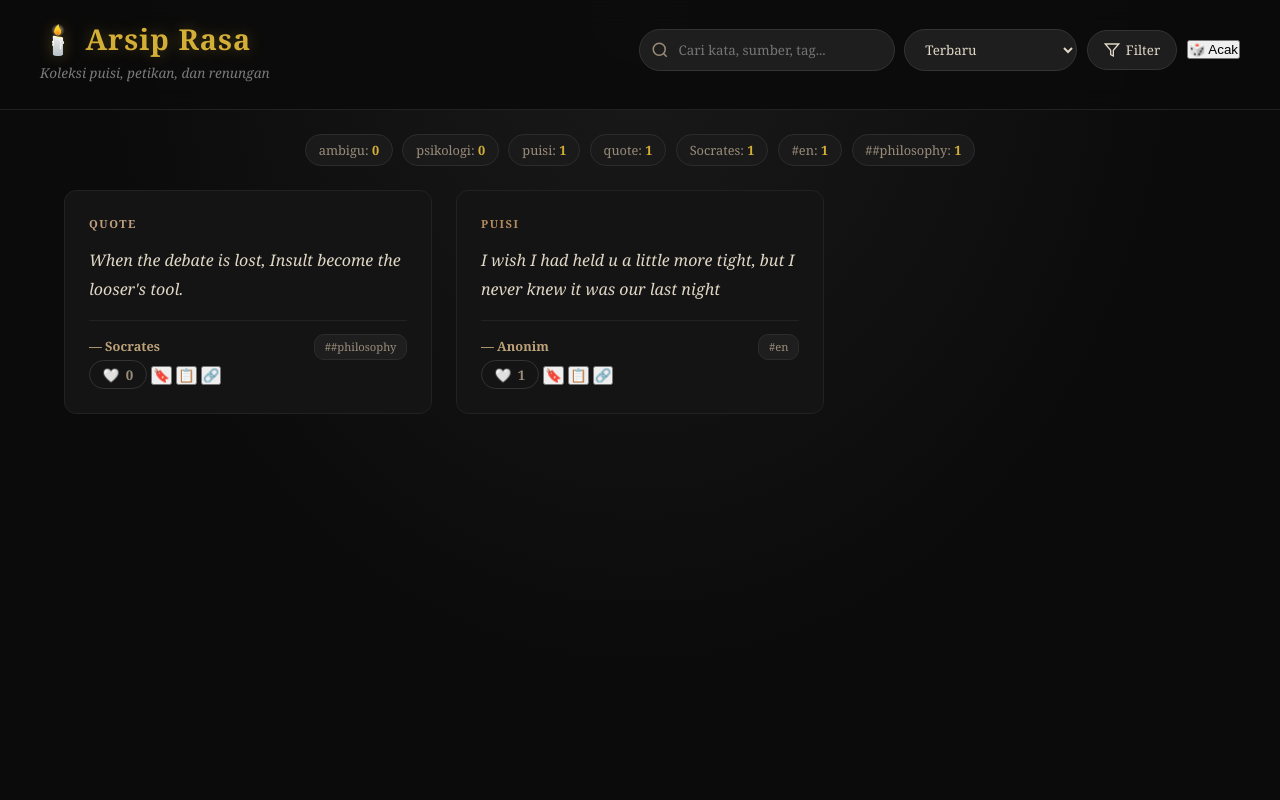
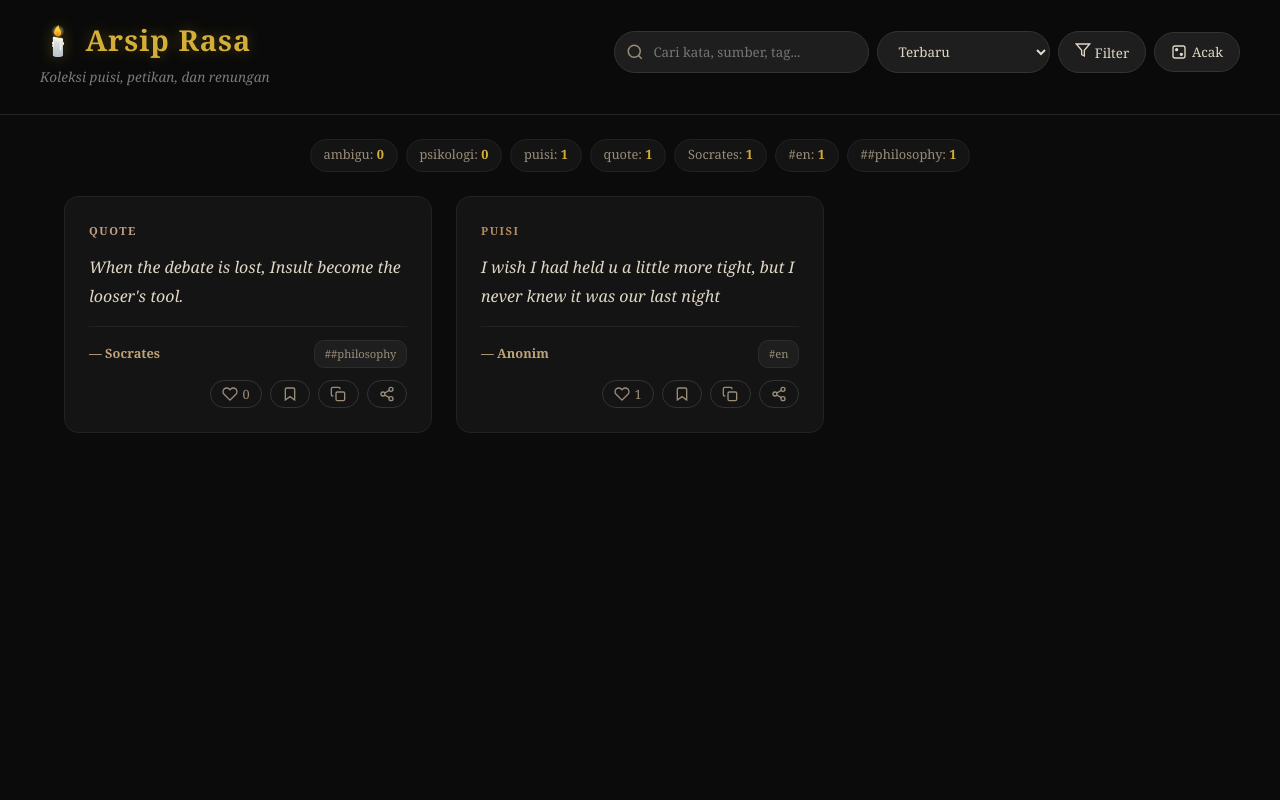
Before and after one commit to R00TSmiL3/MYCORE, a Flask app: page / in a window 1280 px wide. Run offline with Flask 3, Linux system fonts and the light colour scheme; data comes from the database, SQL or seed files in the repository; both versions use the stored data as it was after the commit; some libraries are stand-ins or nearby versions.

Commit message:
update UI/UX

```diff
--- a/static/css/style.css
+++ b/static/css/style.css
@@ -1,82 +1,576 @@
-*, *::before, *::after { box-sizing: border-box; margin: 0; padding: 0; }
+/* ==================== Variabel Tema ==================== */
+:root {
+  --bg: #0b0b0b;
+  --surface: #141414;
+  --surface2: #1e1e1e;
+  --text: #e0d7c6;
+  --text-muted: #9a8c7a;
+  --gold: #d4af37;
+  --gold-hover: #e0c35e;
+  --danger: #c0392b;
+  --success: #2ecc71;
+  --radius: 14px;
+  --transition: 0.25s ease;
+}
+
+/* ==================== Reset & Base ==================== */
+*,
+*::before,
+*::after {
+  box-sizing: border-box;
+  margin: 0;
+  padding: 0;
+}
+
 body {
-    background: #0b0b0b; color: #e0d7c6;
-    font-family: 'Georgia', 'Times New Roman', serif;
-    background-image: radial-gradient(ellipse at 50% 0%, #1a1a1a 0%, #0b0b0b 60%);
-    min-height: 100vh; line-height: 1.6;
+  font-family: 'Georgia', 'Times New Roman', serif;
+  background: var(--bg);
+  color: var(--text);
+  min-height: 100vh;
+  line-height: 1.7;
 }
+
+/* ==================== Sticky Header ==================== */
 .sticky-header {
-    position: sticky; top: 0; z-index: 100;
-    background: rgba(11,11,11,0.92); backdrop-filter: blur(12px);
-    border-bottom: 1px solid #222; padding: 1rem 1.5rem;
+  position: sticky;
+  top: 0;
+  z-index: 90;
+  background: rgba(11, 11, 11, 0.9);
+  backdrop-filter: blur(10px);
+  border-bottom: 1px solid #222;
+  padding: 1rem 1.5rem;
 }
+
 .header-inner {
-    max-width: 1200px; margin: 0 auto;
-    display: flex; justify-content: space-between; align-items: center; flex-wrap: wrap; gap: 1rem;
+  max-width: 1200px;
+  margin: 0 auto;
+  display: flex;
+  justify-content: space-between;
+  align-items: center;
+  flex-wrap: wrap;
+  gap: 1rem;
 }
-.logo-area h1 { font-size: 1.8rem; color: #d4af37; letter-spacing: 1px; text-shadow: 0 0 15px rgba(212,175,55,0.3); }
-.subtitle { color: #7a7a7a; font-style: italic; font-size: 0.85rem; }
-.search-area { display: flex; gap: 0.6rem; align-items: center; flex-wrap: wrap; }
-.search-wrapper { position: relative; flex: 1; min-width: 220px; }
-.search-icon { position: absolute; left: 12px; top: 50%; transform: translateY(-50%); pointer-events: none; }
+
+.logo-area h1 {
+  font-size: 1.8rem;
+  color: var(--gold);
+  letter-spacing: 1px;
+  text-shadow: 0 0 15px rgba(212, 175, 55, 0.3);
+}
+
+.subtitle {
+  color: #7a7a7a;
+  font-style: italic;
+  font-size: 0.85rem;
+}
+
+.search-area {
+  display: flex;
+  gap: 0.5rem;
+  align-items: center;
+  flex-wrap: wrap;
+}
+
+.search-wrapper {
+  position: relative;
+  flex: 1;
+  min-width: 200px;
+}
+
+.search-icon {
+  position: absolute;
+  left: 12px;
+  top: 50%;
+  transform: translateY(-50%);
+  pointer-events: none;
+}
+
 #searchInput {
-    width: 100%; padding: 0.7rem 1rem 0.7rem 2.4rem;
-    background: #1e1e1e; border: 1px solid #333; border-radius: 25px;
-    color: #e0d7c6; font-family: inherit; outline: none; transition: border 0.3s;
+  width: 100%;
+  padding: 0.7rem 1rem 0.7rem 2.4rem;
+  background: var(--surface2);
+  border: 1px solid #333;
+  border-radius: 25px;
+  color: var(--text);
+  font-family: inherit;
+  outline: none;
+  transition: border var(--transition);
 }
-#searchInput:focus { border-color: #d4af37; }
-.sort-select, .btn-filter {
-    padding: 0.6rem 1rem; background: #1e1e1e; border: 1px solid #333;
-    border-radius: 25px; color: #e0d7c6; font-family: inherit; cursor: pointer; transition: all 0.3s;
+
+#searchInput:focus {
+  border-color: var(--gold);
 }
-.sort-select:hover, .btn-filter:hover { border-color: #d4af37; }
-.btn-filter { display: flex; align-items: center; gap: 6px; }
-.filter-panel { max-width: 1200px; margin: 0.8rem auto 0; padding: 0.8rem 0; display: none; gap: 1rem; flex-wrap: wrap; border-top: 1px dashed #222; animation: slideDown 0.3s ease; }
-.filter-panel.visible { display: flex; }
-.filter-group { flex: 1; min-width: 160px; }
-.filter-group label { display: block; font-size: 0.8rem; color: #9a8c7a; margin-bottom: 4px; }
-.filter-group input, .filter-group select { width: 100%; padding: 0.5rem 0.8rem; background: #1e1e1e; border: 1px solid #333; border-radius: 6px; color: #e0d7c6; font-family: inherit; outline: none; }
-.filter-group input:focus, .filter-group select:focus { border-color: #d4af37; }
-.active-filters { max-width: 1200px; margin: 0.6rem auto 0; display: flex; gap: 0.5rem; flex-wrap: wrap; min-height: 0; }
-.chip { background: #2a2a2a; border: 1px solid #444; border-radius: 20px; padding: 0.3rem 0.8rem; font-size: 0.8rem; display: flex; align-items: center; gap: 6px; color: #d4af37; animation: fadeIn 0.2s ease; }
-.chip button { background: none; border: none; color: #aaa; cursor: pointer; font-size: 1rem; line-height: 1; padding: 0; transition: color 0.2s; }
-.chip button:hover { color: #e74c3c; }
-.stats-bar { display: flex; flex-wrap: wrap; gap: 0.6rem; margin: 1.5rem 0; justify-content: center; }
-.stat-badge { background: #1a1a1a; border: 1px solid #2c2c2c; border-radius: 20px; padding: 0.3rem 0.8rem; font-size: 0.8rem; cursor: pointer; transition: all 0.2s; color: #9a8c7a; }
-.stat-badge:hover { border-color: #d4af37; color: #d4af37; }
-.stat-badge strong { color: #d4af37; }
-.container { max-width: 1200px; margin: 0 auto; padding: 0 1.5rem 3rem; }
-.grid { display: grid; grid-template-columns: repeat(auto-fill, minmax(280px, 1fr)); gap: 1.5rem; }
-.card { background: #141414; border: 1px solid #222; padding: 1.5rem; border-radius: 12px; transition: all 0.3s ease; animation: fadeUp 0.4s ease-out; display: flex; flex-direction: column; }
-.card:hover { transform: translateY(-6px); box-shadow: 0 12px 30px rgba(0,0,0,0.7); border-color: #d4af37; }
-.type-badge { font-size: 0.7rem; text-transform: uppercase; letter-spacing: 1.5px; margin-bottom: 0.8rem; font-weight: bold; align-self: flex-start; }
-.type-puisi { color: #b28b5e; } .type-quote { color: #c0a080; } .type-psikologi { color: #a67f5a; }
-.content { font-style: italic; line-height: 1.8; flex-grow: 1; margin-bottom: 1rem; white-space: pre-wrap; word-wrap: break-word; font-size: 1rem; }
-.card-footer { display: flex; justify-content: space-between; align-items: center; margin-top: auto; font-size: 0.8rem; color: #7a7a7a; border-top: 1px solid #222; padding-top: 0.8rem; }
-.source { font-weight: bold; color: #bda27a; }
-.tags { display: flex; gap: 0.4rem; flex-wrap: wrap; }
-.tag { background: #1e1e1e; padding: 0.2rem 0.6rem; border-radius: 10px; font-size: 0.7rem; color: #9a8c7a; border: 1px solid #2c2c2c; }
-.like-area { margin-top: 0.8rem; text-align: right; }
-.like-btn { background: transparent; border: 1px solid #333; border-radius: 20px; padding: 0.3rem 0.8rem; color: #9a8c7a; cursor: pointer; display: inline-flex; align-items: center; gap: 0.4rem; transition: all 0.2s ease; font-family: inherit; }
-.like-btn:hover:not(:disabled) { border-color: #d4af37; color: #d4af37; }
-.like-btn.liked { border-color: #c0392b; color: #e74c3c; cursor: default; }
-.like-btn:disabled { opacity: 0.7; cursor: default; }
-.like-count { font-weight: bold; }
-.empty-state { text-align: center; padding: 4rem 1rem; animation: fadeIn 0.5s ease; }
-.empty-icon { font-size: 4rem; margin-bottom: 1rem; }
-.empty-state h3 { color: #d4af37; margin-bottom: 0.5rem; }
-.empty-state p { color: #7a7a7a; margin-bottom: 1.5rem; }
-.btn-secondary { background: transparent; border: 1px solid #d4af37; color: #d4af37; padding: 0.6rem 1.5rem; border-radius: 25px; cursor: pointer; font-family: inherit; transition: all 0.2s; }
-.btn-secondary:hover { background: #d4af37; color: #0b0b0b; }
-.loader { text-align: center; padding: 2rem; display: flex; flex-direction: column; align-items: center; gap: 0.8rem; color: #7a7a7a; }
-.loader-spinner { width: 36px; height: 36px; border: 3px solid #333; border-top-color: #d4af37; border-radius: 50%; animation: spin 0.8s linear infinite; }
-@keyframes fadeUp { from { opacity: 0; transform: translateY(20px); } to { opacity: 1; transform: translateY(0); } }
-@keyframes fadeIn { from { opacity: 0; } to { opacity: 1; } }
-@keyframes slideDown { from { opacity: 0; max-height: 0; } to { opacity: 1; max-height: 200px; } }
-@keyframes spin { to { transform: rotate(360deg); } }
+
+.sort-select,
+.btn-filter,
+.btn-random {
+  padding: 0.6rem 1rem;
+  background: var(--surface2);
+  border: 1px solid #333;
+  border-radius: 25px;
+  color: var(--text);
+  font-family: inherit;
+  cursor: pointer;
+  transition: all var(--transition);
+  white-space: nowrap;
+}
+
+.sort-select:hover,
+.btn-filter:hover,
+.btn-random:hover {
+  border-color: var(--gold);
+  color: var(--gold);
+}
+
+.btn-random {
+  display: flex;
+  align-items: center;
+  gap: 0.3rem;
+}
+
+/* ==================== Filter Panel (Desktop) ==================== */
+.filter-panel {
+  max-width: 1200px;
+  margin: 0.8rem auto 0;
+  display: none;
+  gap: 1rem;
+  flex-wrap: wrap;
+  border-top: 1px dashed #222;
+  padding-top: 0.8rem;
+  animation: slideDown 0.3s ease;
+}
+
+.filter-panel.visible {
+  display: flex;
+}
+
+.filter-group {
+  flex: 1;
+  min-width: 160px;
+}
+
+.filter-group label {
+  display: block;
+  font-size: 0.8rem;
+  color: var(--text-muted);
+  margin-bottom: 4px;
+}
+
+.filter-group input,
+.filter-group select {
+  width: 100%;
+  padding: 0.5rem 0.8rem;
+  background: var(--surface2);
+  border: 1px solid #333;
+  border-radius: 6px;
+  color: var(--text);
+  font-family: inherit;
+  outline: none;
+}
+
+.filter-group input:focus,
+.filter-group select:focus {
+  border-color: var(--gold);
+}
+
+/* ==================== Filter Mobile (sidebar) ==================== */
 @media (max-width: 768px) {
-    .header-inner { flex-direction: column; align-items: flex-start; }
-    .search-area { width: 100%; }
-    .grid { grid-template-columns: 1fr; }
-    .filter-panel { flex-direction: column; }
+  .filter-panel {
+    position: fixed;
+    top: 0;
+    left: -100%;
+    width: 80%;
+    height: 100vh;
+    background: var(--surface);
+    z-index: 200;
+    transition: left 0.3s ease;
+    padding: 2rem;
+    flex-direction: column;
+    overflow-y: auto;
+    border-top: none;
+    margin: 0;
+    border-right: 1px solid #333;
+  }
+
+  .filter-panel.visible {
+    left: 0;
+  }
+
+  .filter-overlay {
+    display: none;
+    position: fixed;
+    top: 0;
+    left: 0;
+    width: 100%;
+    height: 100%;
+    background: rgba(0, 0, 0, 0.5);
+    z-index: 199;
+  }
+
+  .filter-overlay.active {
+    display: block;
+  }
 }
+
+/* ==================== Active Filters (Chips) ==================== */
+.active-filters {
+  max-width: 1200px;
+  margin: 0.6rem auto 0;
+  display: flex;
+  gap: 0.5rem;
+  flex-wrap: wrap;
+}
+
+.chip {
+  background: var(--surface2);
+  border: 1px solid #444;
+  border-radius: 20px;
+  padding: 0.3rem 0.8rem;
+  font-size: 0.8rem;
+  display: flex;
+  align-items: center;
+  gap: 6px;
+  color: var(--gold);
+  animation: fadeIn 0.2s ease;
+}
+
+.chip button {
+  background: none;
+  border: none;
+  color: #aaa;
+  cursor: pointer;
+  font-size: 1rem;
+  line-height: 1;
+  padding: 0;
+}
+
+.chip button:hover {
+  color: var(--danger);
+}
+
+/* ==================== Stats Bar ==================== */
+.stats-bar {
+  display: flex;
+  flex-wrap: wrap;
+  gap: 0.5rem;
+  margin: 1.5rem 0;
+  justify-content: center;
+}
+
+.stat-badge {
+  background: var(--surface);
+  border: 1px solid #222;
+  border-radius: 20px;
+  padding: 0.3rem 0.8rem;
+  font-size: 0.8rem;
+  cursor: pointer;
+  transition: all var(--transition);
+  color: var(--text-muted);
+}
+
+.stat-badge:hover {
+  border-color: var(--gold);
+  color: var(--gold);
+}
+
+.stat-badge strong {
+  color: var(--gold);
+}
+
+/* ==================== Main Container ==================== */
+.container {
+  max-width: 1200px;
+  margin: 0 auto;
+  padding: 0 1.5rem 3rem;
+}
+
+/* ==================== Card Grid ==================== */
+.grid {
+  display: grid;
+  grid-template-columns: repeat(auto-fill, minmax(280px, 1fr));
+  gap: 1.5rem;
+}
+
+.card {
+  background: var(--surface);
+  border: 1px solid #222;
+  border-radius: var(--radius);
+  padding: 1.5rem;
+  transition: transform 0.3s ease, box-shadow 0.3s ease, border-color 0.3s;
+  animation: fadeUp 0.4s ease-out;
+  display: flex;
+  flex-direction: column;
+  position: relative;
+  overflow: hidden;
+}
+
+.card::before {
+  content: '';
+  position: absolute;
+  top: 0;
+  left: 0;
+  width: 4px;
+  height: 100%;
+  background: var(--gold);
+  transform: scaleY(0);
+  transition: transform 0.3s ease;
+}
+
+.card:hover::before {
+  transform: scaleY(1);
+}
+
+.card:hover {
+  transform: translateY(-8px);
+  box-shadow: 0 20px 40px rgba(0, 0, 0, 0.6);
+  border-color: var(--gold);
+}
+
+.type-badge {
+  font-size: 0.7rem;
+  text-transform: uppercase;
+  letter-spacing: 1.5px;
+  margin-bottom: 0.8rem;
+  font-weight: bold;
+  align-self: flex-start;
+}
+
+.type-puisi {
+  color: #b28b5e;
+}
+
+.type-quote {
+  color: #c0a080;
+}
+
+.type-psikologi {
+  color: #a67f5a;
+}
+
+.content {
+  font-style: italic;
+  line-height: 1.8;
+  flex-grow: 1;
+  margin-bottom: 1rem;
+  white-space: pre-wrap;
+  word-wrap: break-word;
+  font-size: 1rem;
+}
+
+.card-footer {
+  display: flex;
+  justify-content: space-between;
+  align-items: center;
+  margin-top: auto;
+  font-size: 0.8rem;
+  color: #7a7a7a;
+  border-top: 1px solid #222;
+  padding-top: 0.8rem;
+}
+
+.source {
+  font-weight: bold;
+  color: #bda27a;
+}
+
+.tags {
+  display: flex;
+  gap: 0.3rem;
+  flex-wrap: wrap;
+}
+
+.tag {
+  background: #1e1e1e;
+  padding: 0.2rem 0.6rem;
+  border-radius: 10px;
+  font-size: 0.7rem;
+  color: #9a8c7a;
+  border: 1px solid #2c2c2c;
+}
+
+/* ==================== Actions (like, bookmark, copy, share) ==================== */
+.actions {
+  display: flex;
+  gap: 0.5rem;
+  margin-top: 0.8rem;
+  justify-content: flex-end;
+  align-items: center;
+  flex-wrap: wrap;
+}
+
+.like-btn,
+.bookmark-btn,
+.copy-btn,
+.share-btn {
+  background: transparent;
+  border: 1px solid #333;
+  border-radius: 20px;
+  padding: 0.3rem 0.7rem;
+  color: var(--text-muted);
+  cursor: pointer;
+  display: inline-flex;
+  align-items: center;
+  gap: 0.3rem;
+  transition: color var(--transition), border-color var(--transition), background var(--transition);
+  font-family: inherit;
+  font-size: 0.8rem;
+  line-height: 1;
+}
+
+.like-btn svg,
+.bookmark-btn svg,
+.copy-btn svg,
+.share-btn svg {
+  width: 16px;
+  height: 16px;
+}
+
+.like-btn:hover,
+.bookmark-btn:hover,
+.copy-btn:hover,
+.share-btn:hover {
+  border-color: var(--gold);
+  color: var(--gold);
+}
+
+.like-btn.liked {
+  border-color: var(--danger);
+  color: var(--danger);
+  background: rgba(192, 57, 43, 0.1);
+}
+
+.like-btn.liked .like-count {
+  color: var(--danger);
+}
+
+.bookmark-btn.bookmarked {
+  border-color: var(--gold);
+  color: var(--gold);
+  background: rgba(212, 175, 55, 0.1);
+}
+
+/* ==================== Toast Notification ==================== */
+.toast {
+  position: fixed;
+  bottom: 24px;
+  right: 24px;
+  background: var(--surface2);
+  border-left: 4px solid var(--gold);
+  padding: 0.7rem 1.4rem;
+  border-radius: 8px;
+  color: var(--text);
+  z-index: 9999;
+  animation: slideInToast 0.3s ease, fadeOutToast 0.3s 2.7s ease forwards;
+  box-shadow: 0 8px 16px rgba(0, 0, 0, 0.6);
+  font-size: 0.9rem;
+}
+
+.toast-success {
+  border-color: var(--success);
+}
+
+.toast-error {
+  border-color: var(--danger);
+}
+
+.toast-info {
+  border-color: var(--gold);
+}
+
+/* ==================== Skeleton Loader ==================== */
+.skeleton-card {
+  background: var(--surface);
+  border-radius: var(--radius);
+  padding: 1.5rem;
+  animation: pulse 1.5s infinite;
+  display: flex;
+  flex-direction: column;
+  gap: 1rem;
+}
+
+.skeleton-badge {
+  width: 60px;
+  height: 12px;
+  background: #2c2c2c;
+  border-radius: 4px;
+}
+
+.skeleton-line {
+  height: 14px;
+  background: #2c2c2c;
+  border-radius: 4px;
+  width: 100%;
+}
+
+.skeleton-line.short {
+  width: 60%;
+}
+
+.skeleton-footer {
+  display: flex;
+  justify-content: space-between;
+}
+
+/* ==================== Empty State & Loader ==================== */
+.empty-state {
+  text-align: center;
+  padding: 4rem 1rem;
+}
+
+.empty-icon {
+  font-size: 4rem;
+  margin-bottom: 1rem;
+}
+
+.empty-state h3 {
+  color: var(--gold);
+  margin-bottom: 0.5rem;
+}
+
+.loader {
+  text-align: center;
+  padding: 2rem;
+  display: flex;
+  flex-direction: column;
+  align-items: center;
+  gap: 0.8rem;
+  color: var(--text-muted);
+}
+
+.loader-spinner {
+  width: 36px;
+  height: 36px;
+  border: 3px solid #333;
+  border-top-color: var(--gold);
+  border-radius: 50%;
+  animation: spin 0.8s linear infinite;
+}
+
+/* ==================== Keyframes ==================== */
+@keyframes spin {
+  to { transform: rotate(360deg); }
+}
+
+@keyframes fadeUp {
+  from { opacity: 0; transform: translateY(20px); }
+  to { opacity: 1; transform: translateY(0); }
+}
+
+@keyframes fadeIn {
+  from { opacity: 0; }
+  to { opacity: 1; }
+}
+
+@keyframes slideDown {
+  from { opacity: 0; max-height: 0; }
+  to { opacity: 1; max-height: 200px; }
+}
+
+@keyframes slideInToast {
+  from { opacity: 0; transform: translateX(60px); }
+  to { opacity: 1; transform: translateX(0); }
+}
+
+@keyframes fadeOutToast {
+  to { opacity: 0; transform: translateY(10px); }
+}
--- a/static/js/script.js
+++ b/static/js/script.js
@@ -16,6 +16,7 @@ function generateVisitorId() {
     return (c === 'x' ? r : (r & 0x3 | 0x8)).toString(16);
   });
 }
+
 let visitorId = localStorage.getItem('visitor_id');
 if (!visitorId || visitorId.length < 8) {
   visitorId = generateVisitorId();
@@ -60,6 +61,7 @@ function showToast(msg, type = 'info') {
 function getBookmarks() {
   return JSON.parse(localStorage.getItem('bookmarks') || '[]');
 }
+
 function saveBookmarks(list) {
   localStorage.setItem('bookmarks', JSON.stringify(list));
 }
@@ -73,6 +75,45 @@ function renderCards(entries) {
     const typeClass = `type-${e.type.toLowerCase().replace(/[^a-z]/g, '')}`;
     const isLiked = e.user_liked;
     const isBookmarked = bookmarks.includes(e.id);
+
+    // Tombol like
+    const likeHtml = `
+      <button class="like-btn ${isLiked ? 'liked' : ''}" data-entry-id="${e.id}" ${isLiked ? 'disabled' : ''}>
+        <svg viewBox="0 0 24 24" fill="${isLiked ? 'currentColor' : 'none'}" stroke="currentColor" stroke-width="2">
+          <path d="M20.84 4.61a5.5 5.5 0 0 0-7.78 0L12 5.67l-1.06-1.06a5.5 5.5 0 0 0-7.78 7.78l1.06 1.06L12 21.23l7.78-7.78 1.06-1.06a5.5 5.5 0 0 0 0-7.78z"/>
+        </svg>
+        <span class="like-count">${e.like_count}</span>
+      </button>`;
+
+    // Tombol bookmark
+    const bookmarkHtml = `
+      <button class="bookmark-btn ${isBookmarked ? 'bookmarked' : ''}" data-entry-id="${e.id}">
+        <svg viewBox="0 0 24 24" fill="${isBookmarked ? 'currentColor' : 'none'}" stroke="currentColor" stroke-width="2">
+          <path d="M19 21l-7-5-7 5V5a2 2 0 0 1 2-2h10a2 2 0 0 1 2 2z"/>
+        </svg>
+      </button>`;
+
+    // Tombol copy
+    const copyHtml = `
+      <button class="copy-btn" data-text="${escapeHtml(e.content)}">
+        <svg viewBox="0 0 24 24" fill="none" stroke="currentColor" stroke-width="2">
+          <rect x="9" y="9" width="13" height="13" rx="2" ry="2"/>
+          <path d="M5 15H4a2 2 0 0 1-2-2V4a2 2 0 0 1 2-2h9a2 2 0 0 1 2 2v1"/>
+        </svg>
+      </button>`;
+
+    // Tombol share
+    const shareHtml = `
+      <button class="share-btn" data-text="${escapeHtml(e.content)}" data-source="${escapeHtml(e.source)}">
+        <svg viewBox="0 0 24 24" fill="none" stroke="currentColor" stroke-width="2">
+          <circle cx="18" cy="5" r="3"/>
+          <circle cx="6" cy="12" r="3"/>
+          <circle cx="18" cy="19" r="3"/>
+          <line x1="8.59" y1="13.51" x2="15.42" y2="17.49"/>
+          <line x1="15.41" y1="6.51" x2="8.59" y2="10.49"/>
+        </svg>
+      </button>`;
+
     card.innerHTML = `
       <span class="type-badge ${typeClass}">${e.type.toUpperCase()}</span>
       <div class="content">${escapeHtml(e.content)}</div>
@@ -81,15 +122,13 @@ function renderCards(entries) {
         <div class="tags">${e.tags.map(t => `<span class="tag">#${escapeHtml(t)}</span>`).join('')}</div>
       </div>
       <div class="actions">
-        <button class="like-btn ${isLiked ? 'liked' : ''}" data-entry-id="${e.id}" ${isLiked ? 'disabled' : ''}>
-          <span class="heart">${isLiked ? '❤️' : '🤍'}</span>
-          <span class="like-count">${e.like_count}</span>
-        </button>
-        <button class="bookmark-btn ${isBookmarked ? 'bookmarked' : ''}" data-entry-id="${e.id}" title="Bookmark">🔖</button>
-        <button class="copy-btn" data-text="${escapeHtml(e.content)}" title="Salin">📋</button>
-        <button class="share-btn" data-text="${escapeHtml(e.content)}" data-source="${escapeHtml(e.source)}" title="Bagikan">🔗</button>
+        ${likeHtml}
+        ${bookmarkHtml}
+        ${copyHtml}
+        ${shareHtml}
       </div>`;
-    // event listeners
+
+    // Event listeners
     card.querySelector('.like-btn').addEventListener('click', handleLike);
     card.querySelector('.bookmark-btn').addEventListener('click', toggleBookmark);
     card.querySelector('.copy-btn').addEventListener('click', copyText);
@@ -111,7 +150,7 @@ async function handleLike(e) {
     });
     const data = await res.json();
     if (res.ok) {
-      btn.querySelector('.heart').textContent = '❤️';
+      btn.querySelector('svg').setAttribute('fill', 'currentColor');
       btn.querySelector('.like-count').textContent = data.like_count;
       btn.classList.add('liked');
       btn.disabled = true;
@@ -133,10 +172,12 @@ function toggleBookmark(e) {
   if (bookmarks.includes(id)) {
     bookmarks = bookmarks.filter(bid => bid !== id);
     btn.classList.remove('bookmarked');
+    btn.querySelector('svg').setAttribute('fill', 'none');
     showToast('Dihapus dari bookmark', 'info');
   } else {
     bookmarks.push(id);
     btn.classList.add('bookmarked');
+    btn.querySelector('svg').setAttribute('fill', 'currentColor');
     showToast('Ditambahkan ke bookmark', 'success');
   }
   saveBookmarks(bookmarks);
@@ -155,9 +196,9 @@ function shareEntry(e) {
   const url = window.location.href.split('?')[0];
   const shareData = { title: 'Arsip Rasa', text: `"${text}"\n— ${source}\n`, url };
   if (navigator.share) {
-    navigator.share(shareData);
+    navigator.share(shareData).catch(() => {});
   } else {
-    navigator.clipboard.writeText(`${text}\n— ${source}\n${url}`).then(() => showToast('Tautan disalin!', 'success'));
+    navigator.clipboard.writeText(`${text}\n— ${source}\n${url}`).then(() => showToast('Tautan bagikan disalin!', 'success'));
   }
 }
 
@@ -178,7 +219,7 @@ if (randomBtn) {
   });
 }
 
-// ==================== FETCH & INFINITE SCROLL ====================
+// ==================== SKELETON & FETCH ====================
 function showSkeletons(count = 6) {
   grid.innerHTML = '';
   for (let i=0; i<count; i++) {
--- a/templates/index.html
+++ b/templates/index.html
@@ -23,10 +23,16 @@
                     <svg width="16" height="16" viewBox="0 0 24 24" fill="none" stroke="currentColor" stroke-width="2"><polygon points="22 3 2 3 10 12.46 10 19 14 21 14 12.46 22 3"/></svg>
                     Filter
                 </button>
-                <button id="randomBtn" class="btn-random" title="Kutipan acak">🎲 Acak</button>
+                <button id="randomBtn" class="btn-random" title="Kutipan acak">
+                    <svg width="16" height="16" viewBox="0 0 24 24" fill="none" stroke="currentColor" stroke-width="2">
+                        <rect x="3" y="3" width="18" height="18" rx="3" ry="3"/>
+                        <circle cx="8.5" cy="8.5" r="1.5" fill="currentColor"/>
+                        <circle cx="15.5" cy="15.5" r="1.5" fill="currentColor"/>
+                    </svg>
+                    Acak
+                </button>
             </div>
         </div>
-        <!-- Filter panel (desktop: inline, mobile: sidebar) -->
         <div id="filterPanel" class="filter-panel" aria-hidden="true">
             <div class="filter-group"><label for="typeSelect">Tipe</label><select id="typeSelect"><option value="">Semua Tipe</option></select></div>
             <div class="filter-group"><label for="sourceInput">Sumber</label><input type="text" id="sourceInput" placeholder="Nama penulis/sumber..."></div>
```
Also changed, not shown: library.db.
